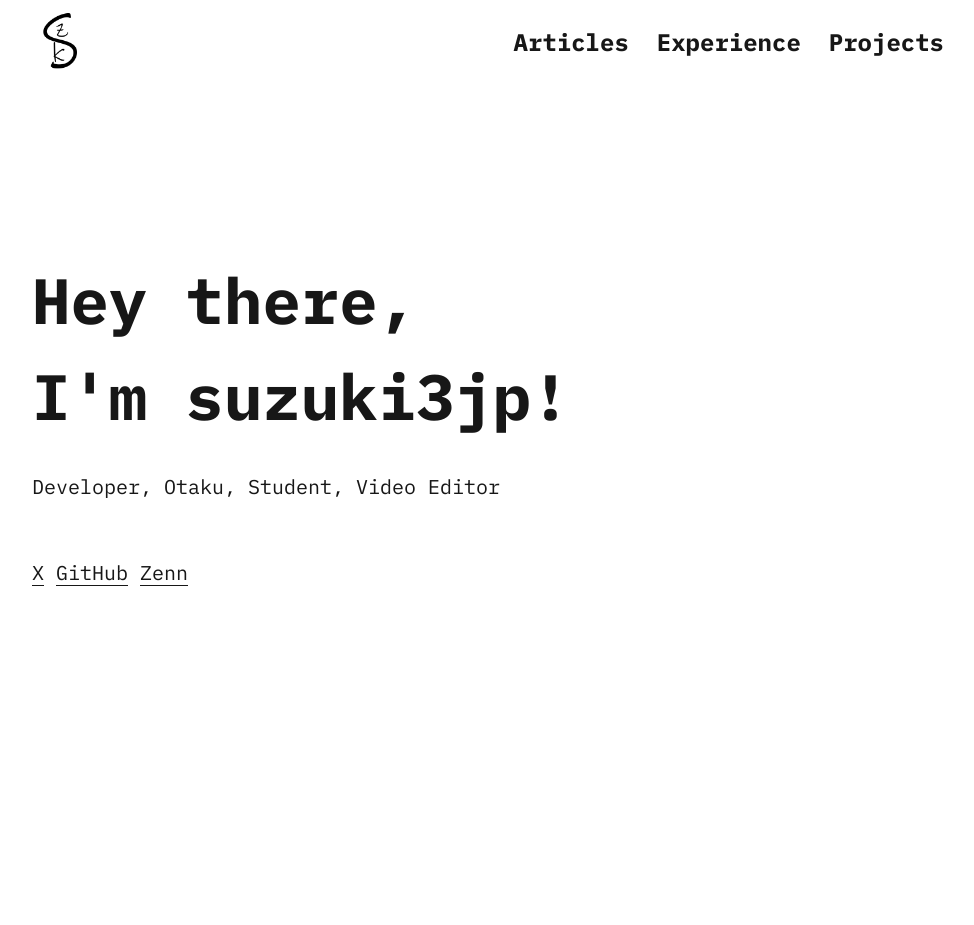
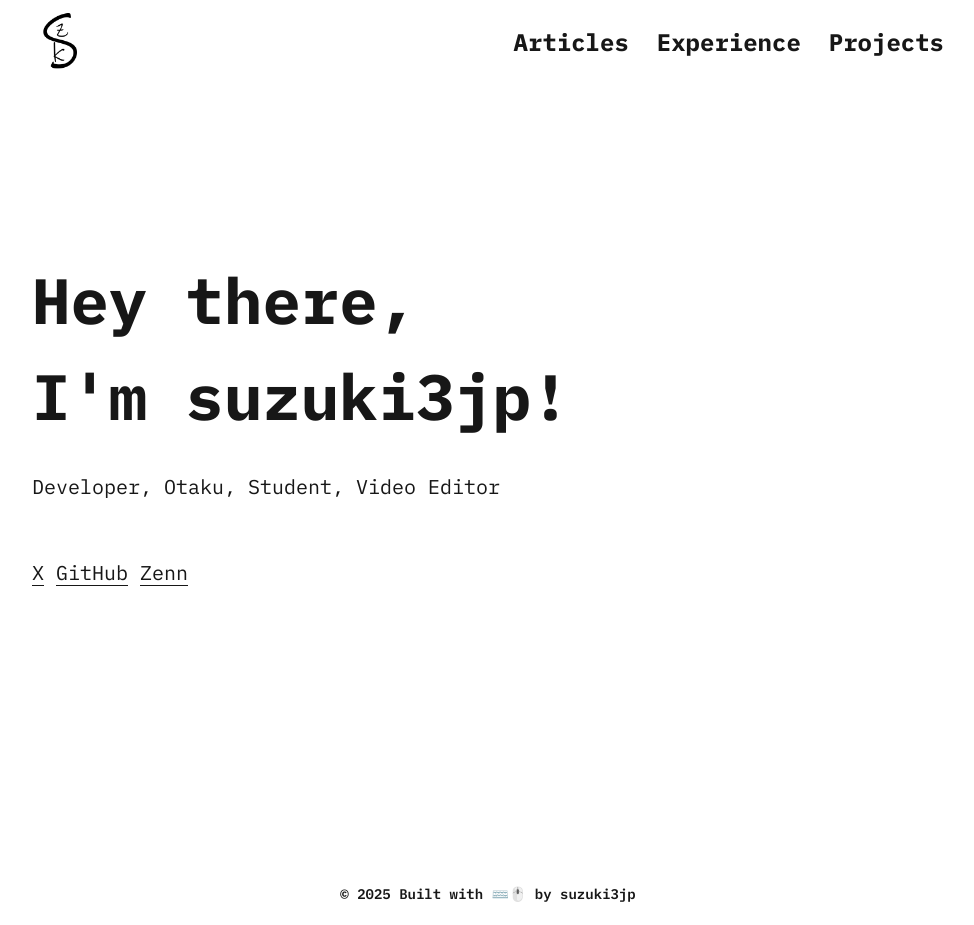
Before and after one commit to suzuki3jp/suzuki3.jp, a Next.js app: page / in a window 1280 px wide. Shown: the whole page, without its empty margins (152-1126 px from the left). Before the commit the page ends 884 px from the top, so only its background shows below. Built offline with nearby package versions, Linux system fonts and the light colour scheme.

Commit message:
feat: Footer を追加

```diff
--- a/src/app/layout.tsx
+++ b/src/app/layout.tsx
@@ -1,6 +1,7 @@
 import type { Metadata } from "next";
 import { IBM_Plex_Mono, Noto_Sans_JP } from "next/font/google";
 import "./globals.css";
+import { Footer } from "@/features/footer";
 import { Header } from "@/features/header";
 
 const ibm = IBM_Plex_Mono({
@@ -32,6 +33,7 @@ export default function ({
       >
         <Header />
         {children}
+        <Footer />
       </body>
     </html>
   );
--- /dev/null
+++ b/src/features/footer/index.tsx
@@ -0,0 +1,11 @@
+import { CenteredLayout } from "../layout/components/centerd-layout";
+
+export function Footer() {
+  return (
+    <CenteredLayout>
+      <footer className="pb-5 text-center font-semibold text-[14px]">
+        © 2025 Built with ⌨️🖱️ by suzuki3jp
+      </footer>
+    </CenteredLayout>
+  );
+}
--- a/src/features/hero/index.tsx
+++ b/src/features/hero/index.tsx
@@ -3,7 +3,10 @@ import { CenteredLayout } from "@/features/layout/components/centerd-layout";
 
 export function Hero() {
   return (
-    <CenteredLayout className="-translate-y-16 my-auto space-y-7">
+    <CenteredLayout
+      className="-translate-y-16 my-auto space-y-7"
+      parentClassName="h-full"
+    >
       <h1 className="font-bold text-[64px]">
         Hey there,
         <br />
--- a/src/features/layout/components/centerd-layout.tsx
+++ b/src/features/layout/components/centerd-layout.tsx
@@ -3,9 +3,10 @@ import type { PropsWithChildren } from "react";
 export function CenteredLayout({
   children,
   className,
-}: PropsWithChildren<{ className?: string }>) {
+  parentClassName,
+}: PropsWithChildren<{ className?: string; parentClassName?: string }>) {
   return (
-    <div className="flex h-full w-full flex-col">
+    <div className={`flex w-full flex-col ${parentClassName ?? ""}`}>
       <div className={`mx-auto w-full max-w-[960px] px-6 ${className ?? ""}`}>
         {children}
       </div>
```
